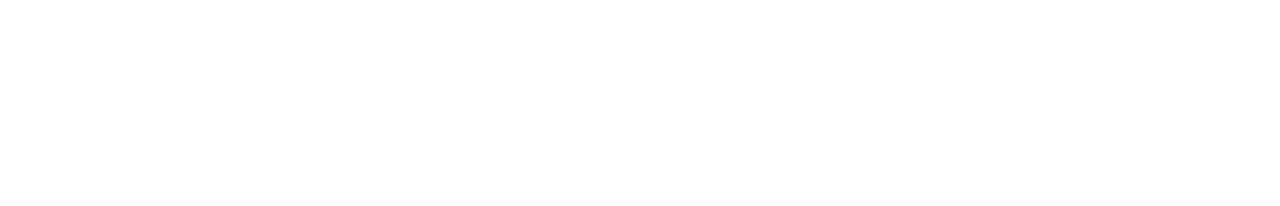
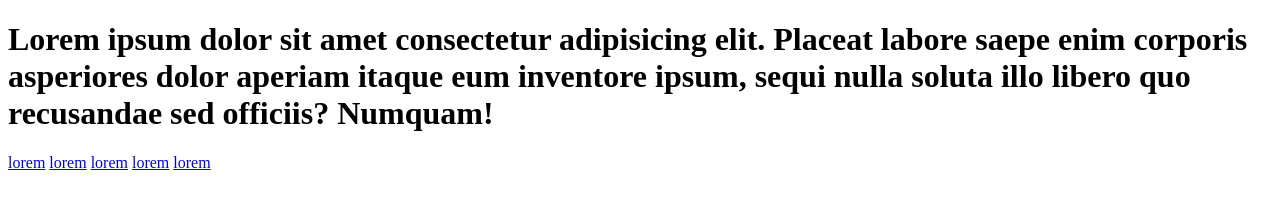
Before and after one commit to Th-Axel96/github07-08, a plain HTML site: page index.html in a window 1280 px wide. Drawn offline with Linux system fonts and the light colour scheme.

Commit message:
add footer to github

```diff
--- a/index.html
+++ b/index.html
@@ -1,12 +1,23 @@
 <!DOCTYPE html>
 <html lang="en">
-<head>
-    <meta charset="UTF-8">
-    <meta http-equiv="X-UA-Compatible" content="IE=edge">
-    <meta name="viewport" content="width=device-width, initial-scale=1.0">
+  <head>
+    <meta charset="UTF-8" />
+    <meta http-equiv="X-UA-Compatible" content="IE=edge" />
+    <meta name="viewport" content="width=device-width, initial-scale=1.0" />
     <title>Document</title>
-</head>
-<body>
-
-</body>
+  </head>
+  <body>
+    <footer>
+      <h1>
+        Lorem ipsum dolor sit amet consectetur adipisicing elit. Placeat labore
+        saepe enim corporis asperiores dolor aperiam itaque eum inventore ipsum,
+        sequi nulla soluta illo libero quo recusandae sed officiis? Numquam!
+      </h1>
+      <a href="#">lorem</a>
+      <a href="#">lorem</a>
+      <a href="#">lorem</a>
+      <a href="#">lorem</a>
+      <a href="#">lorem</a>
+    </footer>
+  </body>
 </html>
```
